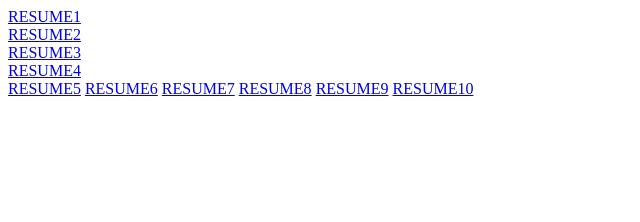
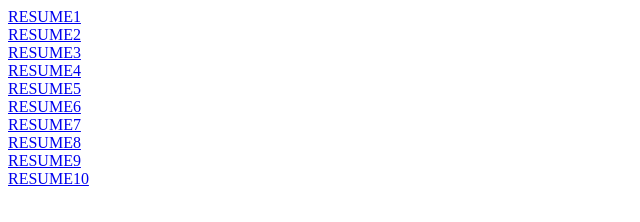
Before and after one commit to sakshii95/10_august, a plain HTML site: page index.html in a window 1280 px wide. Shown: the whole page, without its empty margins (0-640 px from the left). Drawn offline with Linux system fonts and the light colour scheme.

Commit message:
practice4

```diff
--- a/index.html
+++ b/index.html
@@ -11,11 +11,11 @@
     <a href=practice1/index.html>RESUME2</a><br>
     <a href=practice2/index.html>RESUME3</a><br>
     <a href=practice3/index.html>RESUME4</a><br>
-    <a href=practice4/index.html>RESUME5</a>
-    <a href=practice4/index.html>RESUME6</a>
-    <a href=practice4/index.html>RESUME7</a>
-    <a href=practice4/index.html>RESUME8</a>
-    <a href=practice4/index.html>RESUME9</a>
+    <a href=practice4/index.html>RESUME5</a><br>
+    <a href=practice4/index.html>RESUME6</a><br>
+    <a href=practice4/index.html>RESUME7</a><br>
+    <a href=practice4/index.html>RESUME8</a><br>
+    <a href=practice4/index.html>RESUME9</a><br>
     <a href=practice4/index.html>RESUME10</a>
 </body>
 </html>
```
